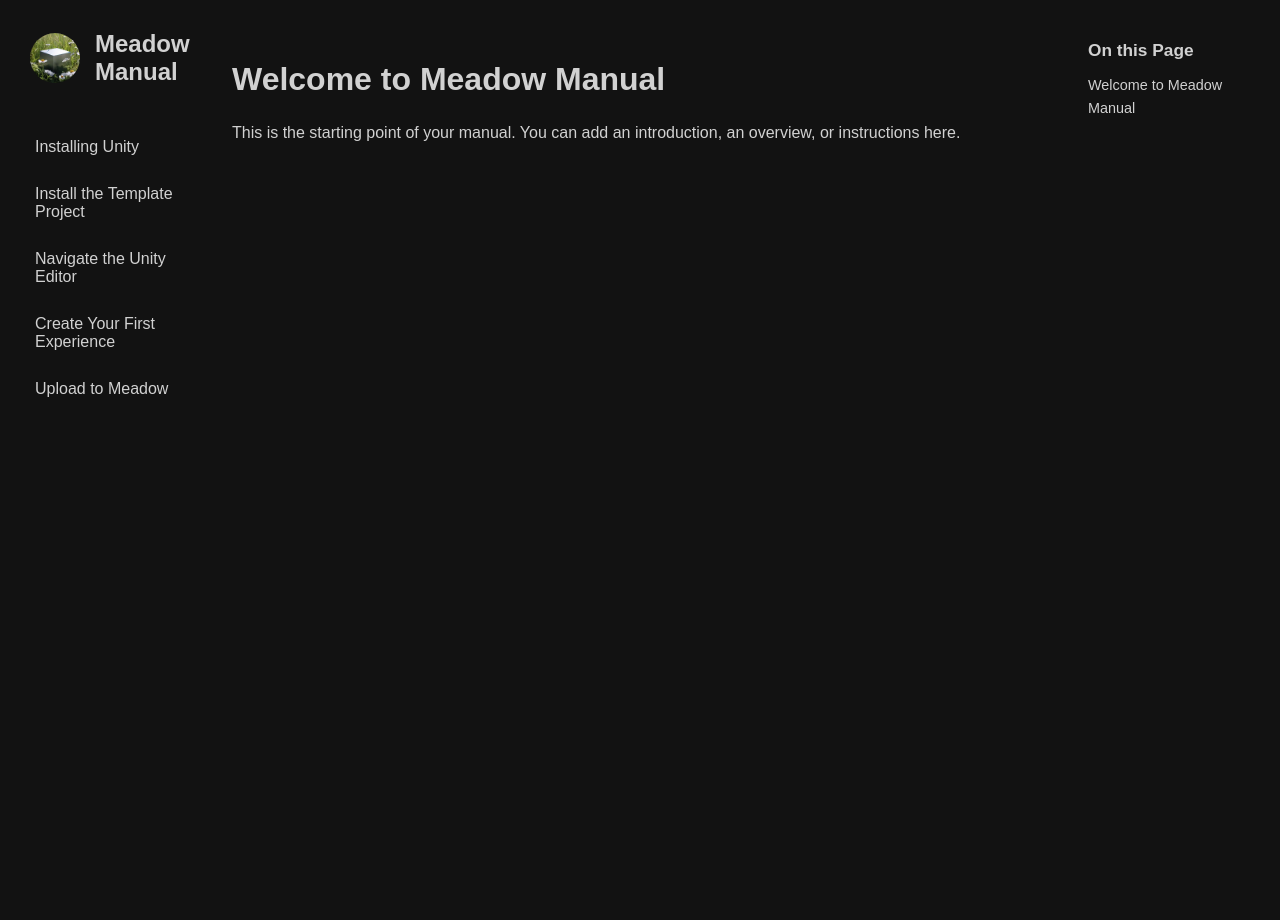
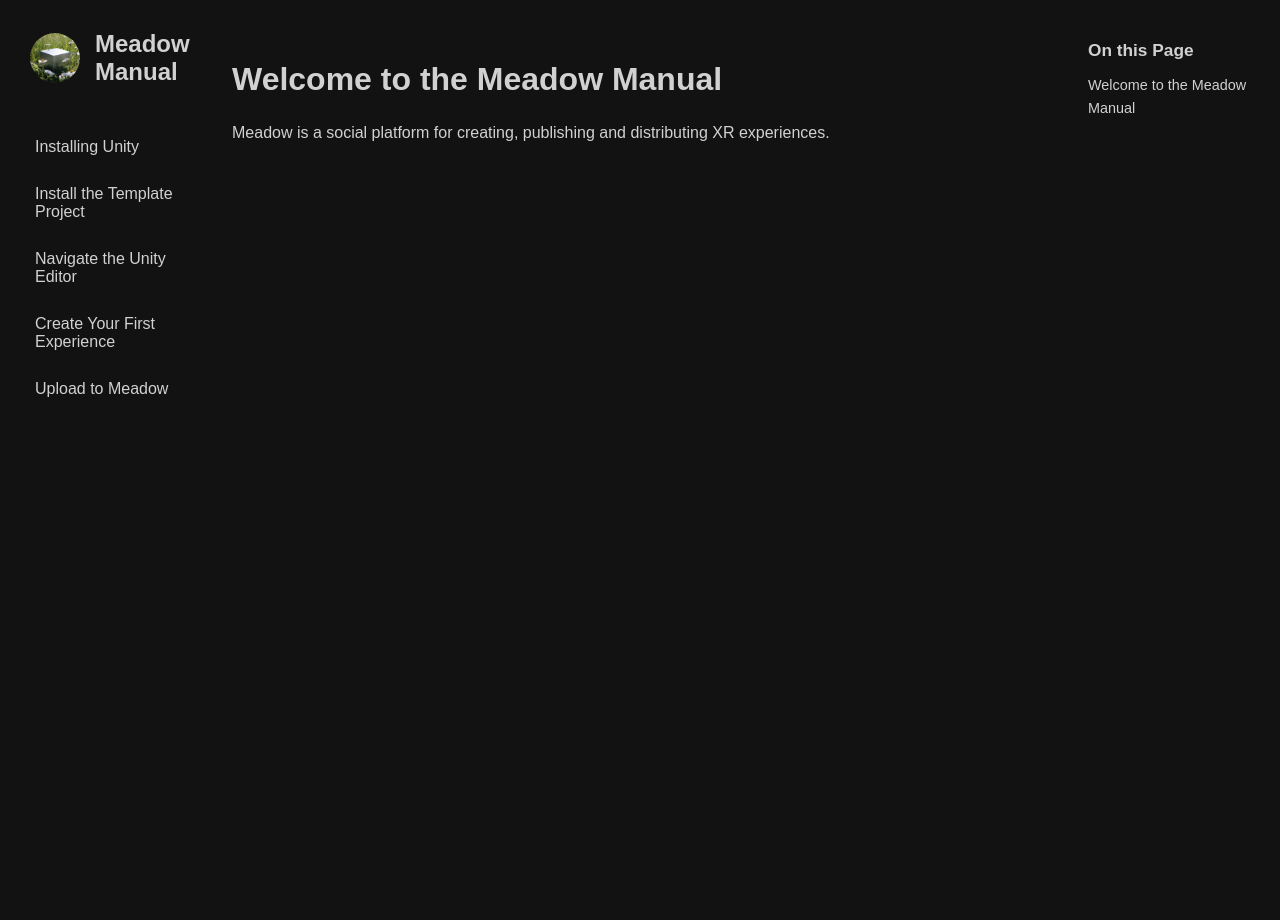
Before and after one commit to untoldgarden/meadow-manual, a Jekyll site: the page built from index.md, in a window 1280 px wide. Built offline with Jekyll 4.4.1, drawn with Linux system fonts in a browser that asks for light colours; the table of contents is made by our own code.

Commit message:
added CNAME file so custom domain is set automatically

```diff
--- /dev/null
+++ b/CNAME
@@ -0,0 +1 @@
+manual.meadow.space
--- a/assets/css/main.css
+++ b/assets/css/main.css
@@ -33,7 +33,6 @@
   object-fit: cover;
   margin-right: 15px;
 }
-
 
 .header-title {
   font-size: 1.5em;
--- a/index.md
+++ b/index.md
@@ -3,8 +3,8 @@
 title: Home
 ---
 
-# Welcome to Meadow Manual
+# Welcome to the Meadow Manual
 
-This is the starting point of your manual. You can add an introduction, an overview, or instructions here.
+Meadow is a social platform for creating, publishing and distributing XR experiences.
 
 <!-- More content as needed -->
```
Also changed, not shown: installing-unity.md (+1 -1 lines), upload-to-meadow.md (+2 -0 lines).
